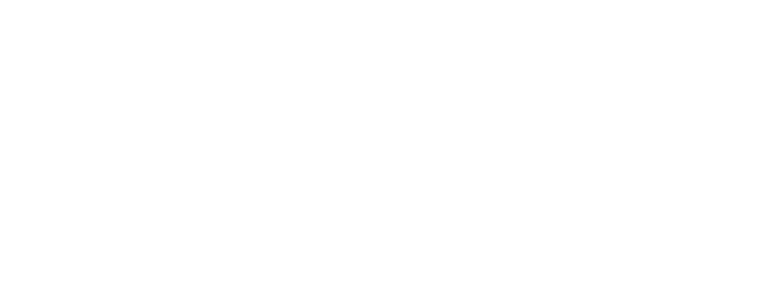
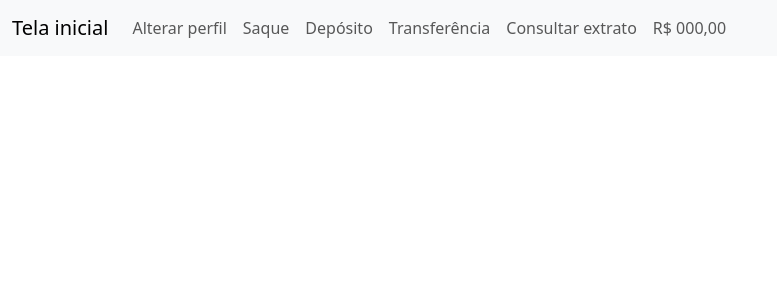
Before and after one commit to joaoGUFPR/DAC, an Angular app in the folder frontend/: page /tela-inicial in a window 1280 px wide. Before the commit this address led to /. Shown: the top 300 px of the page, without its empty margins (0-777 px from the left). Built offline with nearby package versions, Linux system fonts and the light colour scheme.

Commit message:
feat(r3) - inicio da implementação

```diff
--- a/frontend/src/app/app.routes.ts
+++ b/frontend/src/app/app.routes.ts
@@ -1,9 +1,11 @@
 import { Routes } from '@angular/router';
 import { Login } from './pages/login/login';
-import { Autocadastro } from './pages/autocadastro/autocadastro';
+import { Autocadastro } from './pages/cliente/autocadastro/autocadastro';
+import { TelaInicial } from './pages/cliente/tela-inicial/tela-inicial';
 
 export const routes: Routes = [
     { path: '', redirectTo: 'login', pathMatch: 'full' },
     { path: 'login', component: Login },
     { path: 'autocadastro', component: Autocadastro},
+    { path: 'tela-inicial', component: TelaInicial}
 ];
--- /dev/null
+++ b/frontend/src/app/pages/cliente/tela-inicial/tela-inicial.html
@@ -0,0 +1,31 @@
+<nav class="navbar navbar-expand-lg navbar-light bg-light">
+    <div class="container-fluid">
+        <a href="#" class="navbar-brand">Tela inicial</a>
+        <div class="collapse navbar-collapse" id="navbarNav">
+            <ul class="navbar-nav">
+                <li class="nav-item">
+                    <a href="tela-inicial" class="nav-link custom-nav-link">Alterar perfil</a>
+                </li>
+
+                <li class="nav-item">
+                    <a href="tela-inicial" class="nav-link custom-nav-link">Saque</a>
+                </li>
+
+                <li class="nav-item">
+                    <a href="tela-inicial" class="nav-link custom-nav-link">Depósito</a>
+                </li>
+
+                <li class="nav-item">
+                    <a href="tela-inicial" class="nav-link custom-nav-link">Transferência</a>
+                </li>
+
+                <li class="nav-item">
+                    <a href="tela-inicial" class="nav-link custom-nav-link">Consultar extrato</a>
+                </li>
+                <li class="nav-item">
+                    <a href="tela-inicial" class="nav-link custom-nav-link">R$ 000,00</a>
+                </li>
+            </ul>
+        </div>
+    </div>
+</nav>
```
Also changed, not shown: frontend/src/app/pages/cliente/tela-inicial/tela-inicial.ts (added, +11 -0 lines), frontend/src/app/pages/cliente/autocadastro/autocadastro.css (renamed from frontend/src/app/pages/autocadastro/autocadastro.css), frontend/src/app/pages/cliente/autocadastro/autocadastro.html (renamed from frontend/src/app/pages/autocadastro/autocadastro.html), frontend/src/app/pages/cliente/autocadastro/autocadastro.ts (renamed from frontend/src/app/pages/autocadastro/autocadastro.ts), frontend/src/app/pages/cliente/tela-inicial/tela-inicial.css (added), 2 other files (tests, documents, lock files or other folders).
